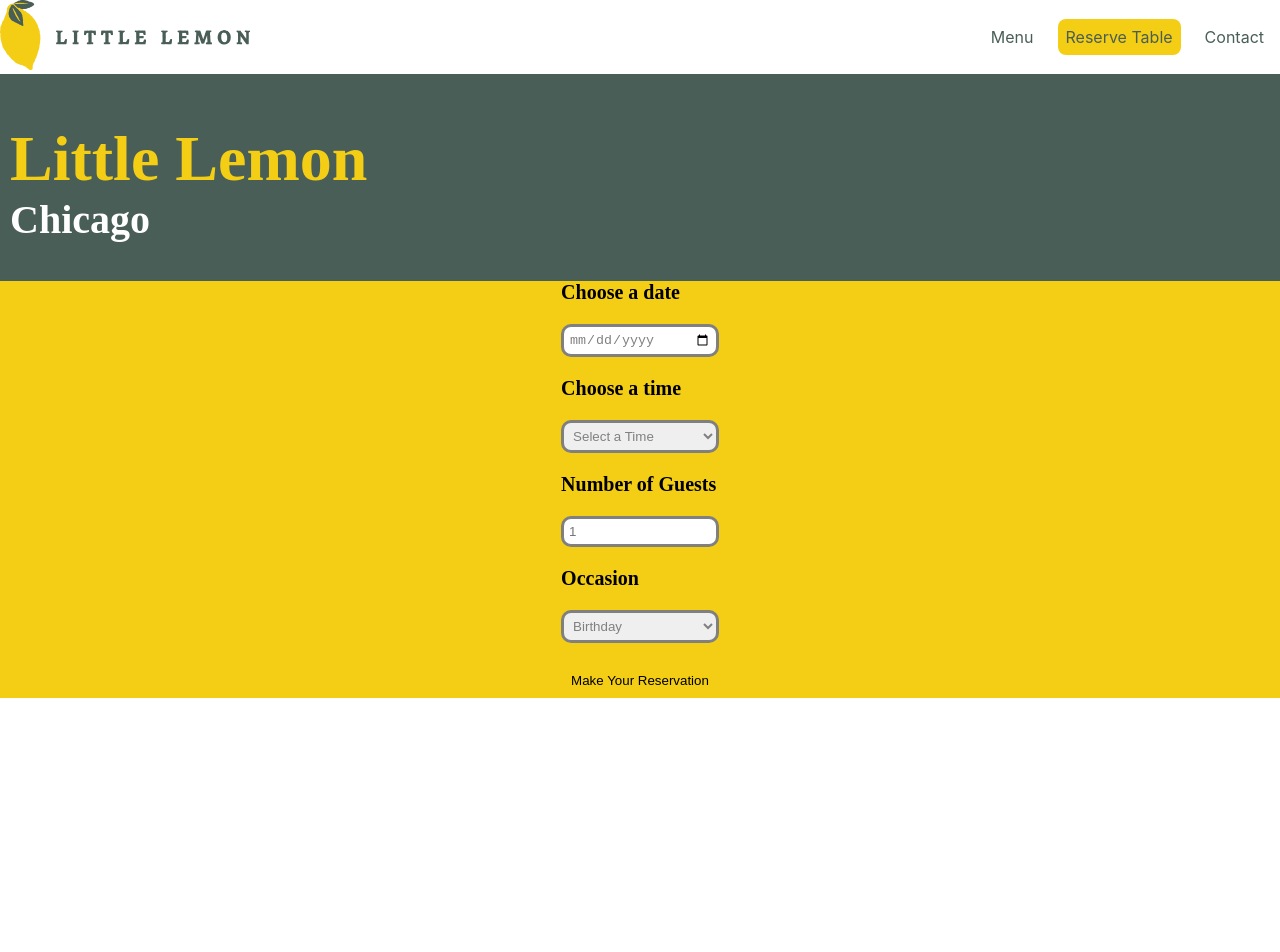
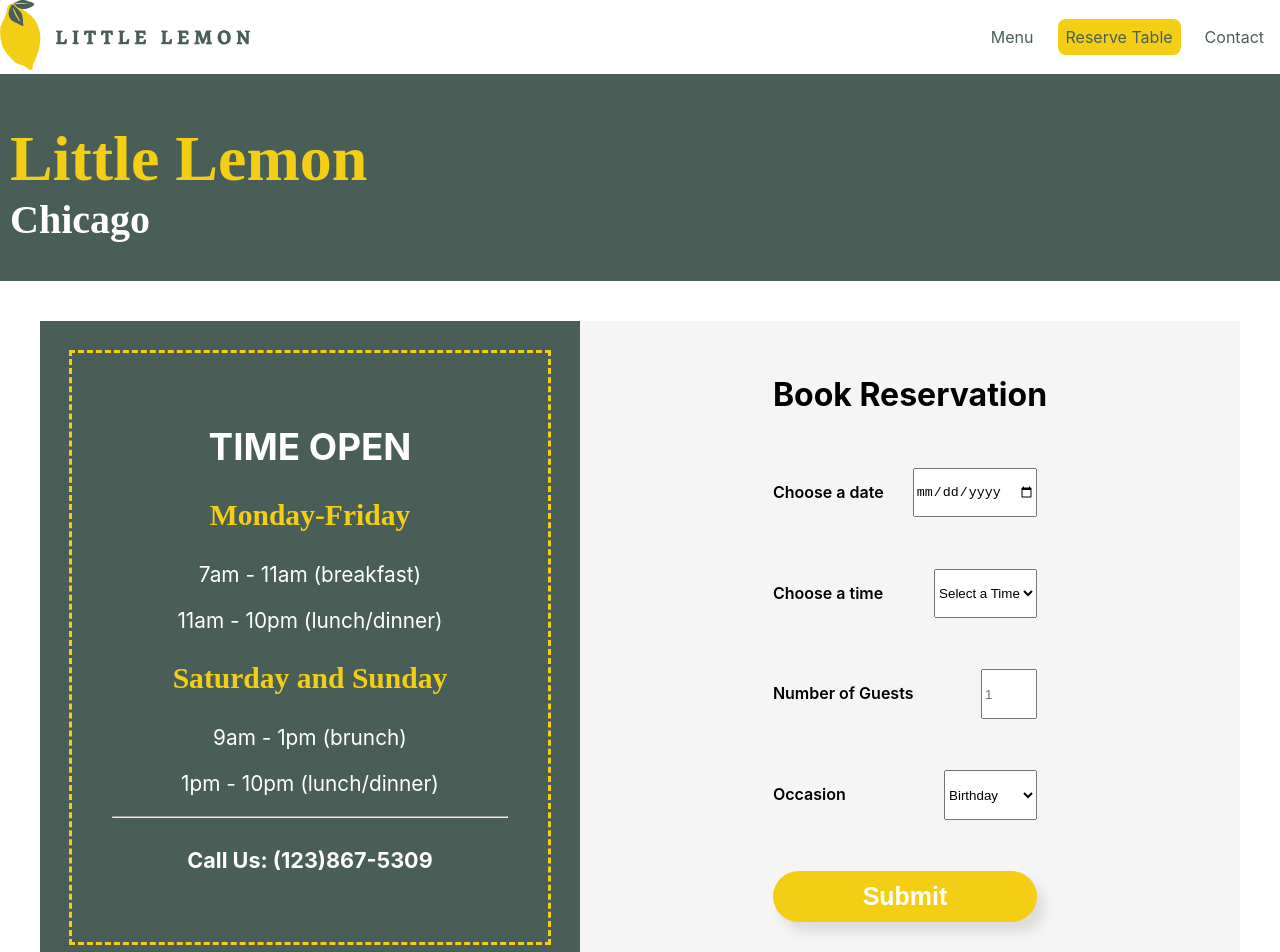
Before and after one commit to kdmatthews/littlelemonrestaurant, a React (Create React App) app: page /booking in a window 1280 px wide. Shown: the top 952 px of the page. Before the commit the page ends 800 px from the top, so only its background shows below. Built offline with nearby package versions, Linux system fonts and the light colour scheme.

Commit message:
Booking Form Styling Update

```diff
--- a/src/App.css
+++ b/src/App.css
@@ -97,12 +97,13 @@ nav .menu span {
 }
 
 /* Header */
+
 .header-container{
   background-color: #495E57;
   padding: 5px;
   margin-left: 0px;
 }
-h1{
+.header-container h1{
   color: #F4CE14;
   font-family: Markazi;
   font-size: 64px;
@@ -110,7 +111,7 @@ h1{
   margin-left: 5px;
 }
 
-h2 {
+.header-container h2 {
   color: white;
   font-family: Markazi;
   font-size: 40px;
@@ -118,7 +119,7 @@ h2 {
   margin-left: 5px;
 }
 
-p {
+.header-container p {
     color: white;
     font-family: Markazi;
     font-size: 20px;
@@ -130,70 +131,89 @@ p {
   }
 
 
-form {
-  display: grid;
-  max-width: 200px;
-  gap: 20px;
+  /*form*/
+.booking-container{
+ background-color: whitesmoke;
+ margin: 2.5rem;
+ box-shadow: rgba(0, 0, 0, .1);
+ display: grid;
+ grid-template-columns: 45% 55%;
 }
 
-.reserve-button{
-  margin-top: 50px;
-  background-color: #F4CE14;
-  border-radius: 13px;
-  color: black;
-  text-decoration: none;
-  padding: 10px;
-  font-family: Markazi;
+.time-container{
+  background-color: #495E57;
+  padding: 4.5rem;
+  outline: .2rem dashed #F4CE14;
+  outline-offset: -2rem;
+  text-align: center;
+
 }
 
-.header-image{
-  display: flex;
-  width: 15vw;
-  height: 30vh;
-  border-radius: 16px;
-  flex-wrap: wrap;
+.time-container h2{
+  font-size: 2.3rem;
+  text-transform: uppercase;
+  color: white;
 }
 
-
-
-
-.form-container{
-  display: flex;
-  font-family: Karla;
-  justify-content: center;
+.time-container h3{
+  font-size: 1.85rem;
+  color:#F4CE14;
 }
 
-.submit-button {
-  background-color: #F4CE14;
-  color: black;
-  border-radius: 16px;
-  border:#F4CE14;
-  padding: 10px;
+.time-container p{
+  font-size: 1.3rem;
+  color: white;
 }
 
-label {
-  font-weight: bold;
-  font-size: 20px;
-  margin: 0px;
+.time-container h4{
+  color: white;
+  font-size: 1.35rem;
 }
 
-input {
-  border-radius: 10px;
-  padding: 5px;
-  color:grey;
-  border: solid grey;
+.booking-container form {
+  padding: 2rem;
+  margin: 0 auto;
+  display: grid;
+  grid-row-gap: .7rem;
+}
+.booking-container label{
+  font-weight: 600;
+  display: block;
+  text-align: center;
+  line-height: 550%;
+}
+.form-field{
+  display: flex;
+  justify-content: space-between;
 }
 
-select {
-  border-radius: 10px;
-  padding: 5px;
-  color:grey;
-  border: solid grey;
+.booking-container input, select{
+  margin: 1.25rem .625rem 1.25rem 0rem;
 }
 
-option {
-  display: flex;
-  justify-content: center;
+.submit-button{
+  background-color: #F4CE14;
+  color: white;
+  padding: .625rem 1.25rem;
+  border: none;
+  font-size: 1.56rem;
+  font-weight: 600;
+  border-radius: 100rem;
+  box-shadow: .5rem .65rem .75rem rgba(0, 0, 0, .1);
+  cursor: pointer;
+  transition: all .3s;
+}
+
+.submit-button:hover{
+  transform: scale(1.03);
+  box-shadow: .65rem .75rem 1rem rgba(0, 0, 0, .3);
+
+}
+
+@media (max-width: 680px){
+  .booking-container{
+    grid-template-columns: 100%;
+  }
 }
 
 /*confirmation page */
@@ -211,17 +231,24 @@ option {
 
 }
 
+
 .home-button{
-  margin-top: 50px;
   background-color: #F4CE14;
-  border-radius: 13px;
-  color: black;
-  text-decoration: none;
-  font-family: Markazi;
-  width: 300px;
-  height: 40px;
-  text-align: center;
-  font-size: 30px;
+  color: white;
+  padding: .625rem 1.25rem;
+  border: none;
+  font-size: 1.56rem;
+  font-weight: 600;
+  border-radius: 100rem;
+  box-shadow: .5rem .65rem .75rem rgba(0, 0, 0, .1);
+  cursor: pointer;
+  transition: all .3s;
+}
+
+.home-button:hover{
+  transform: scale(1.03);
+  box-shadow: .65rem .75rem 1rem rgba(0, 0, 0, .3);
+
 }
 h3 {
   font-size: 300%;
--- a/src/components/BookingForm.js
+++ b/src/components/BookingForm.js
@@ -19,27 +19,44 @@ function BookingForm(props){
     return(
         <>
         <Header />
-        <div class="image-background">
-        <div class="form-container">
+        <div class="booking-container">
+        <div class="time-container">
+            <h2> Time Open </h2>
+            <h3>Monday-Friday</h3>
+            <p>7am - 11am (breakfast)</p>
+            <p>11am - 10pm (lunch/dinner)</p>
+            <h3>Saturday and Sunday</h3>
+            <p>9am - 1pm (brunch)</p>
+            <p>1pm - 10pm (lunch/dinner)</p>
+            <hr />
+            <h4>Call Us: (123)867-5309</h4>
+        </div>
         <form onSubmit={handleSubmit}>
+            <h1>Book Reservation</h1>
+            <div class="form-field">
             <label htmlFor="res-date">Choose a date</label>
             <input type="date" name="res-date" id="res-date" required value={date} onChange={(e) => handleChange(e.target.value)}/>
-            <label htmlFor="res-time">Choose a time</label>
+            </div>
+           <div class="form-field">
+           <label htmlFor="res-time">Choose a time</label>
             <select name="res-time" id="res-time" value={time} onChange={(e) => setTime(e.target.value)}>
                <option value="">Select a Time</option>
                {props.availableTimes.availableTimes.map(availableTimes => {return <option key= {availableTimes}>{availableTimes}</option>})}
             </select>
-            <label htmlFor="guests">Number of Guests</label>
+           </div>
+           <div class="form-field">
+           <label htmlFor="guests">Number of Guests</label>
             <input type="number" required placeholder="1" min='1' max='10' id="guests" value={guests} onChange={(e) => setGuests(e.target.value)}/>
+           </div>
+            <div class="form-field">
             <label htmlFor="occasion">Occasion</label>
             <select name="occasion" id="occasion" value={occasion} onChange={(e) => setOccasion(e.target.value)}>
                 <option value="birthday">Birthday</option>
                 <option value="anniversary">Anniversary</option>
             </select>
-            <input class="submit-button" type="submit" value="Make Your Reservation"/>
-
+            </div>
+            <input class="submit-button" type="submit" value="Submit"/>
         </form>
-        </div>
         </div>
         </>
     );
```
